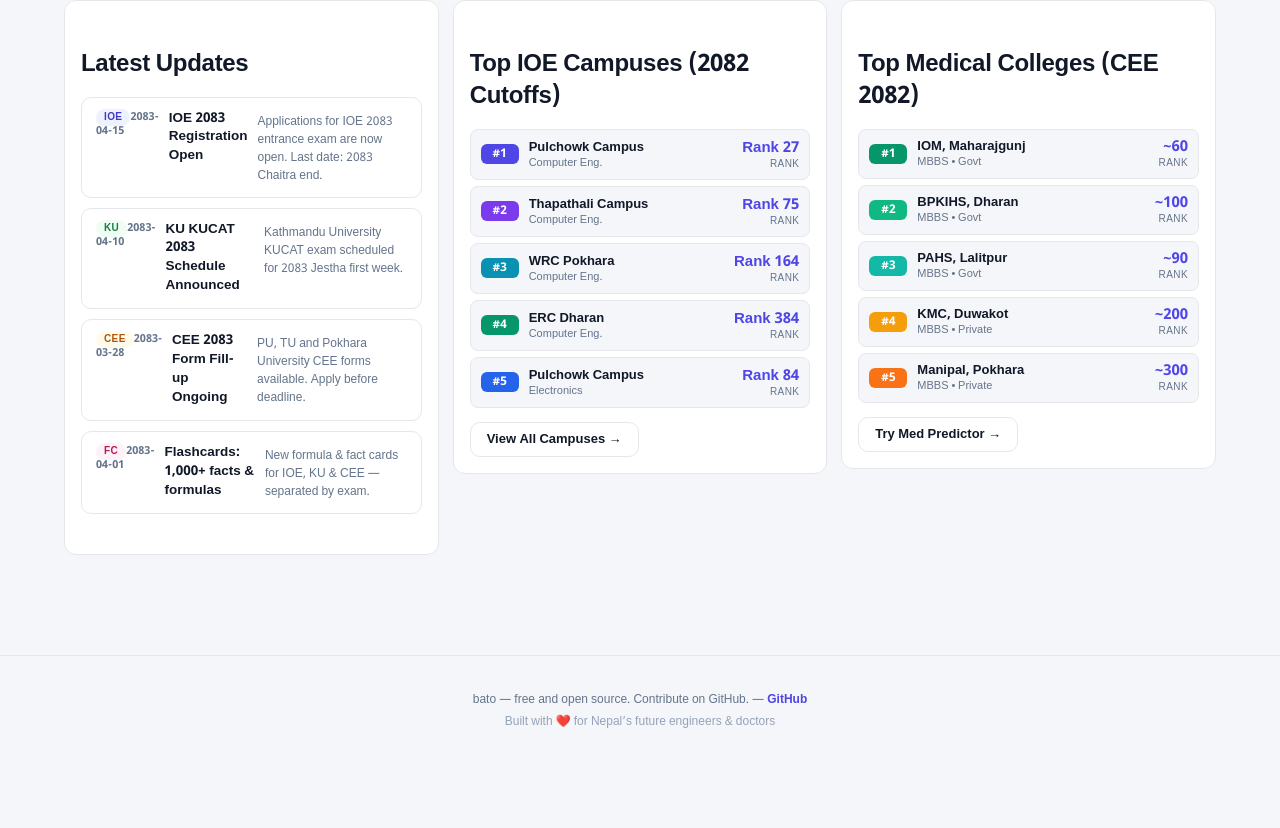
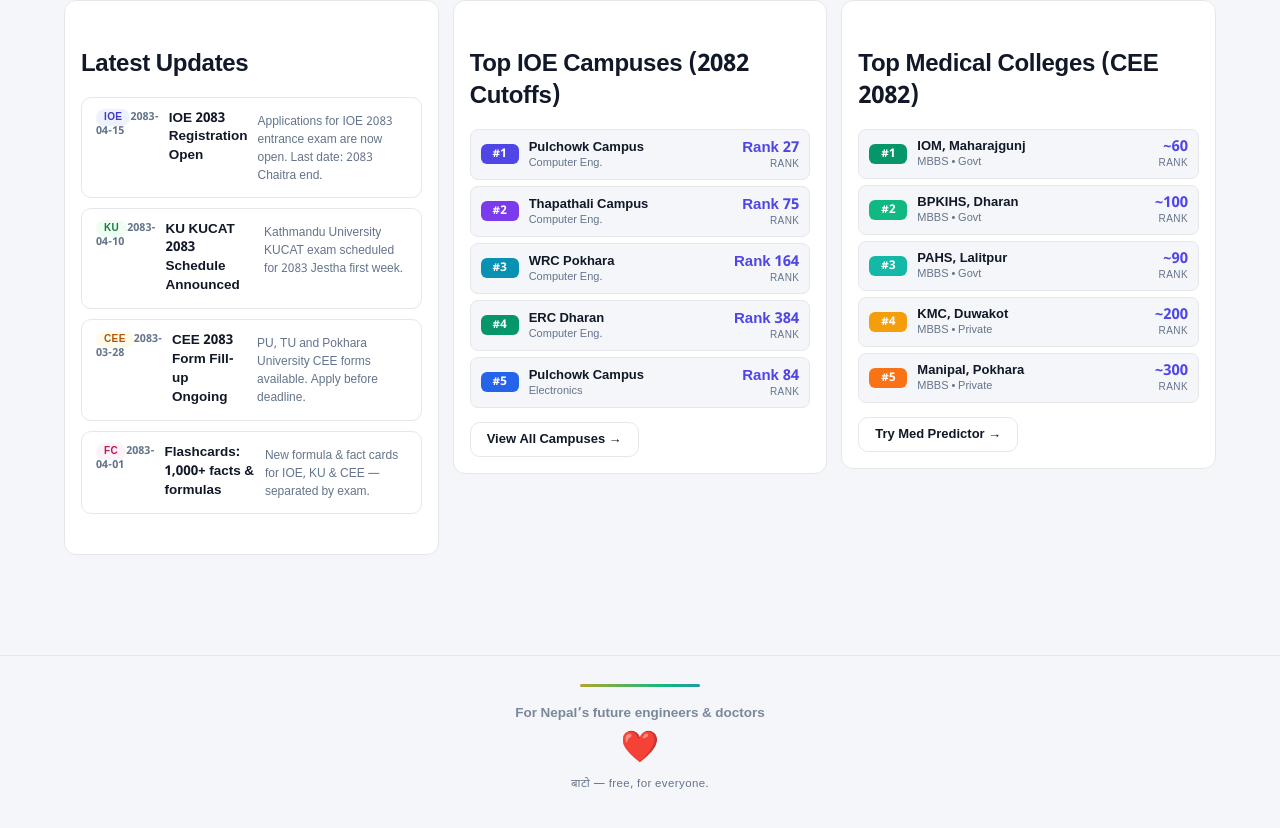
Before and after one commit to harmless-beep/bato, a Next.js app: page / in a window 1280 px wide. Shown: the part 2203-3031 px from the top of the page. Before the commit the page ends 2969 px from the top, so only its background shows below. Built offline with nearby package versions, Linux system fonts and the light colour scheme.

Commit message:
animated footer: flowing gradient divider, floating tagline, beating heart

```diff
--- a/app/globals.css
+++ b/app/globals.css
@@ -907,3 +907,55 @@
   40% { transform: rotate(6deg) scale(1.04) }
   50% { transform: rotate(0deg) scale(1) }
 }
+
+
+/* ─── Animated footer ─── */
+.footer {
+  text-align: center;
+  padding: 28px 16px 36px;
+}
+.footer-divider {
+  width: 120px;
+  height: 3px;
+  margin: 0 auto 18px;
+  border-radius: 3px;
+  background: linear-gradient(90deg, var(--primary), #f59e0b, #10b981, var(--primary));
+  background-size: 300% 100%;
+  animation: divider-flow 5s linear infinite;
+}
+@keyframes divider-flow {
+  0% { background-position: 0% 0 }
+  100% { background-position: 300% 0 }
+}
+.footer-tagline {
+  font-size: 13.5px;
+  font-weight: 700;
+  color: var(--muted);
+  animation: tagline-float 3s ease-in-out infinite;
+}
+@keyframes tagline-float {
+  0%, 100% { opacity: 0.85; transform: translateY(0) }
+  50% { opacity: 1; transform: translateY(-2px) }
+}
+.footer-heart {
+  margin-top: 12px;
+  font-size: 30px;
+  line-height: 1;
+}
+.heart-emoji {
+  display: inline-block;
+  animation: heart-beat 1.4s ease-in-out infinite;
+}
+@keyframes heart-beat {
+  0%, 100% { transform: scale(1) }
+  15% { transform: scale(1.25) }
+  30% { transform: scale(1) }
+  45% { transform: scale(1.18) }
+  60% { transform: scale(1) }
+}
+.footer-note {
+  margin-top: 12px;
+  font-size: 11.5px;
+  color: var(--muted);
+  letter-spacing: 0.4px;
+}
--- a/app/page.tsx
+++ b/app/page.tsx
@@ -91,7 +91,7 @@
 ]
 
 export default function Home() {
-  const { t, lang } = useLang()
+  const { lang } = useLang()
   const isNe = lang === 'ne'
 
   const [stats, setStats] = useState({ questions: 0, accuracy: 0, streak: 0, days: [] as string[] })
@@ -361,8 +361,16 @@
 
       {/* ── Footer ─────────────────────────────────────────────────────── */}
       <footer className="footer">
-        <p>{t('footer1')} — <a href="https://github.com" target="_blank" rel="noopener">GitHub</a></p>
-        <p style={{ marginTop: 6, color: '#94a3b8' }}>{t('footer2')}</p>
+        <div className="footer-divider" />
+        <div className="footer-tagline">
+          {isNe ? 'नेपालका भावी इन्जिनियर र डाक्टरहरूका लागि' : 'For Nepal\u2019s future engineers & doctors'}
+        </div>
+        <div className="footer-heart">
+          <span className="heart-emoji">❤️</span>
+        </div>
+        <p className="footer-note">
+          {isNe ? 'बाटो — निःशुल्क, सबैका लागि।' : 'बाटो — free, for everyone.'}
+        </p>
       </footer>
 
 
```
